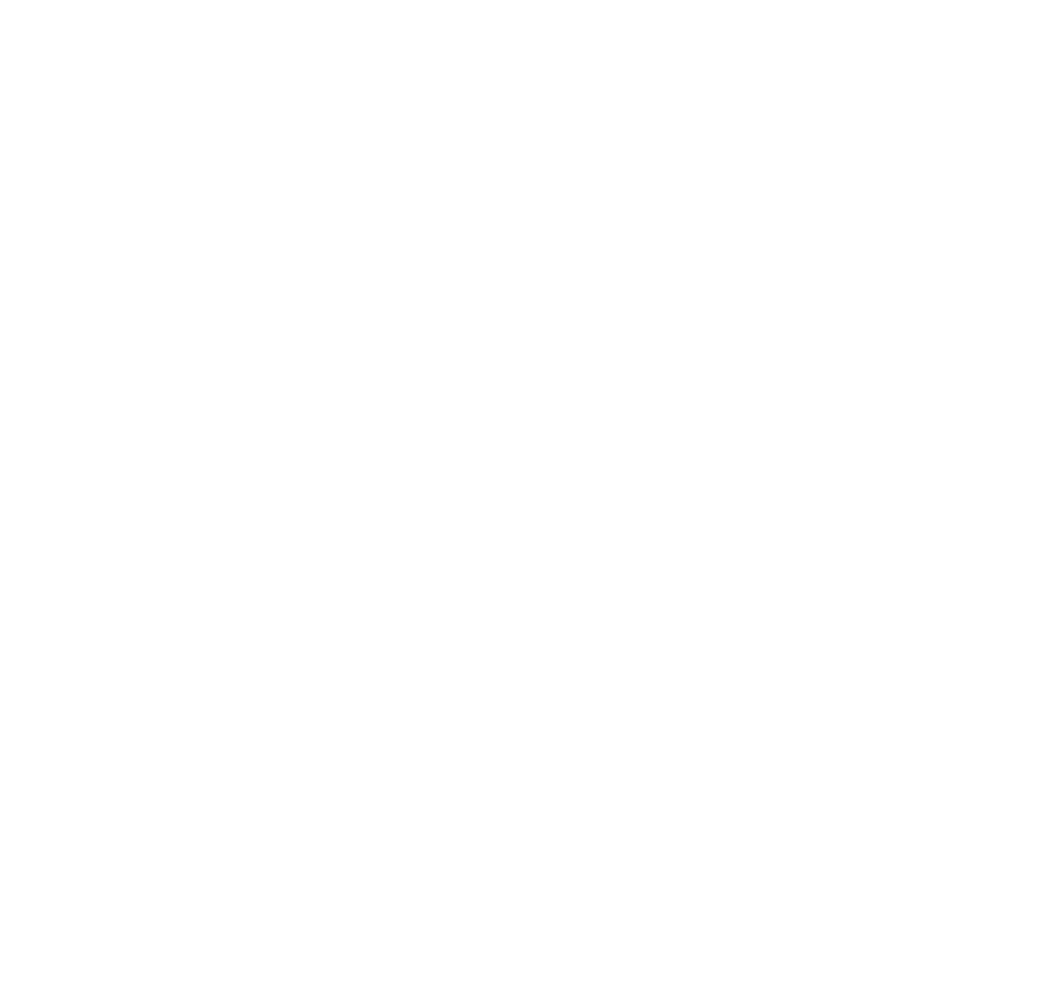
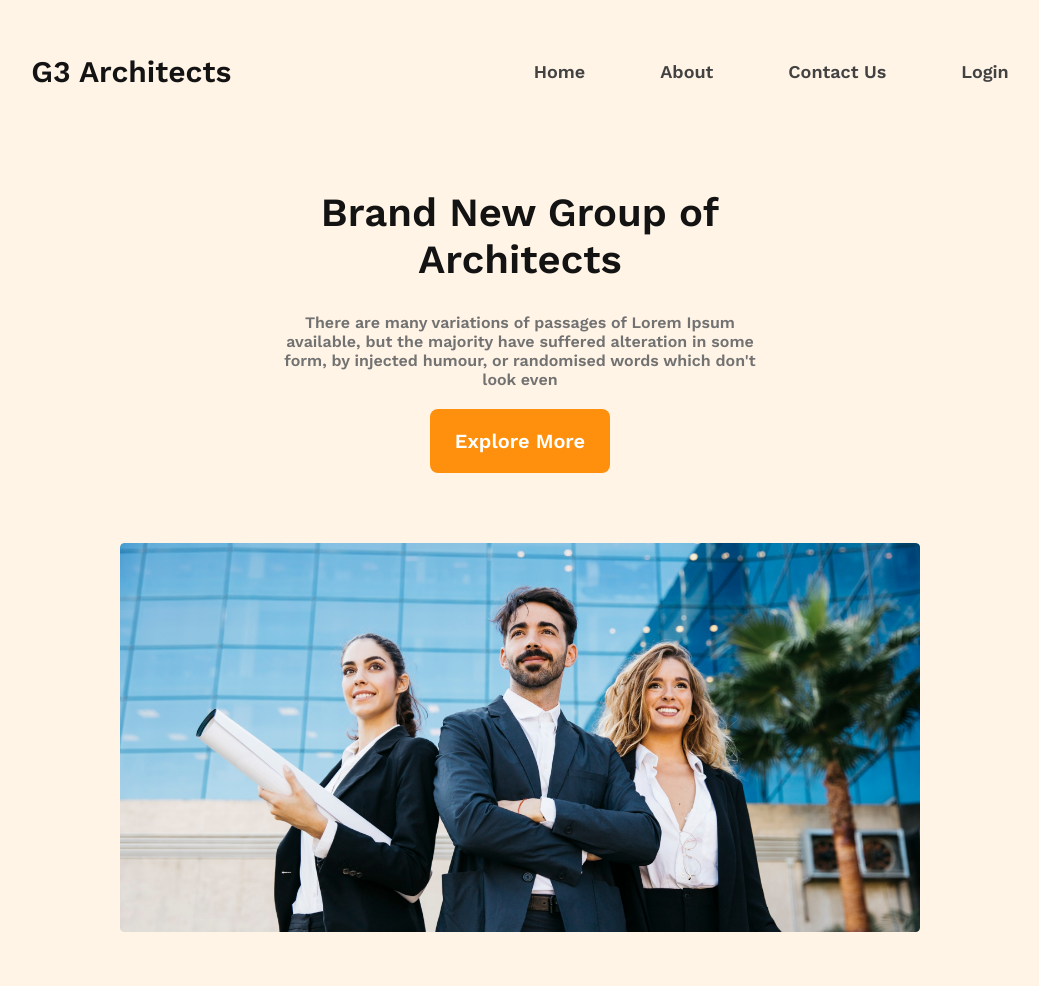
Before and after one commit to OmarAbir/Assignment-2, a plain HTML site: page index.html in a window 1280 px wide. Shown: the whole page, without its empty margins (120-1159 px from the left). Before the commit the page ends 800 px from the top, so only its background shows below. Drawn offline with nearby package versions, Linux system fonts and the light colour scheme.

Commit message:
added head and banner section

```diff
--- a/index.html
+++ b/index.html
@@ -1,5 +1,6 @@
 <!DOCTYPE html>
 <html lang="en">
+
 <head>
     <meta charset="UTF-8">
     <meta http-equiv="X-UA-Compatible" content="IE=edge">
@@ -8,8 +9,49 @@
 
     <!-- styleSheet -->
     <link rel="stylesheet" href="/styles/style.css">
+
+    <!-- Font-Style  -->
+    <link rel="preconnect" href="https://fonts.googleapis.com">
+    <link rel="preconnect" href="https://fonts.gstatic.com" crossorigin>
+    <link href="https://fonts.googleapis.com/css2?family=Work+Sans:wght@600&display=swap" rel="stylesheet">
 </head>
+
+<!-- Head and banner Section -->
+<header class="head">
+    <nav class="nav-container">
+        <h3 class="nav-title">G3 Architects</h3>
+        <div class="navbar">
+            <ul class="nav-items">
+                <li><a href="">Home</a></li>
+                <li><a href="">About</a></li>
+                <li><a href="">Contact Us</a></li>
+                <li><a href="">Login</a></li>
+            </ul>
+        </div>
+    </nav>
+    <section class="banner-container">
+        <div class="banner-items">
+            <h2 class="banner-title">Brand New
+                Group of Architects
+                </h2>
+                <p class="banner-description">There are many variations of passages of Lorem Ipsum available, but the majority have suffered alteration in some form, by injected humour, or randomised words which don't look even</p>
+        </div>
+
+        <div class="banner-btn">
+            <button class="primary-btn">Explore More</button>
+        </div>
+
+        <div class="banner-image">
+            <img src="images/banner.png" alt="">
+        </div>
+
+    </section>
+</header>
+
+
+
 <body>
 
 </body>
+
 </html>
--- a/styles/style.css
+++ b/styles/style.css
@@ -0,0 +1,109 @@
+/* Utilities Styles */
+* {
+    padding: 0;
+    margin: 0;
+    font-family: 'Work Sans', sans-serif;
+}
+
+
+/* common styles */
+.primary-btn {
+    background-color: #FF900E;
+    border-radius: 8px;
+    text-align: center;
+    font-weight: 600;
+    font-size: 20px;
+    color: #FFFFFF;
+    padding: 20px 25px;
+    border: 0;
+
+}
+
+/* Head  and banner section styles */
+.head {
+    width: 100%;
+    height: 100%;
+    background-color: #FF900E1A;
+}
+
+.nav-container {
+
+    display: flex;
+    justify-content: space-around;
+    align-items: center;
+    padding-top: 3.4rem;
+}
+
+.nav-title {
+    color: #131313;
+    font-weight: 800;
+    font-size: 30px;
+}
+
+.nav-items {
+    display: flex;
+    width: 475px;
+    justify-content: space-between;
+    align-items: center;
+
+}
+
+.nav-items li {
+
+    list-style: none;
+}
+
+.nav-items li>a {
+    text-decoration: none;
+    color: #424242;
+    font-weight: 500;
+    font-size: 18px;
+
+}
+
+.banner-container {
+
+    width: 100%;
+
+    text-align: center;
+    margin-top: 100px;
+
+}
+
+.banner-items{
+
+    margin: 0 400px;
+}
+
+.banner-title {
+
+    color: #131313;
+    font-weight: 800;
+    font-size: 40px;
+    margin-bottom: 30px;
+}
+
+.banner-description {
+
+    color: #727272;
+    font-weight: 200;
+    font-size: 16px;
+
+}
+
+.banner-btn{
+    margin: 20px ;
+}
+
+.banner-image {
+    margin: 0 240px;
+
+
+}
+
+.banner-image img {
+    width: 100%;
+    height: 100%;
+    margin: 50px 0;
+
+}
```
